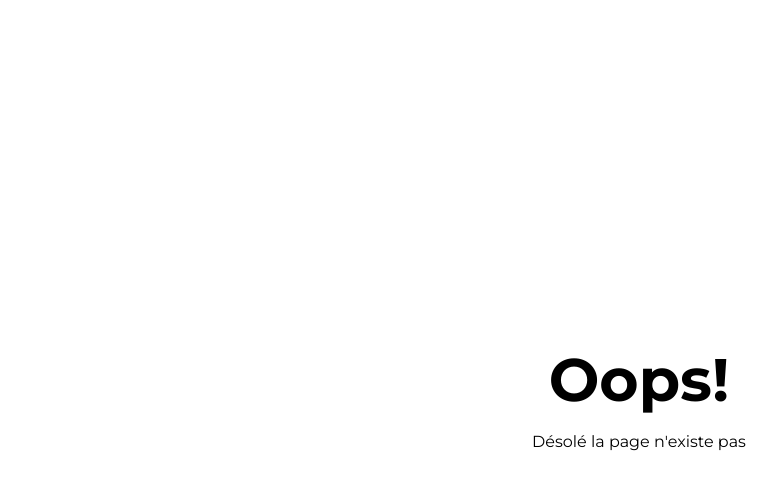
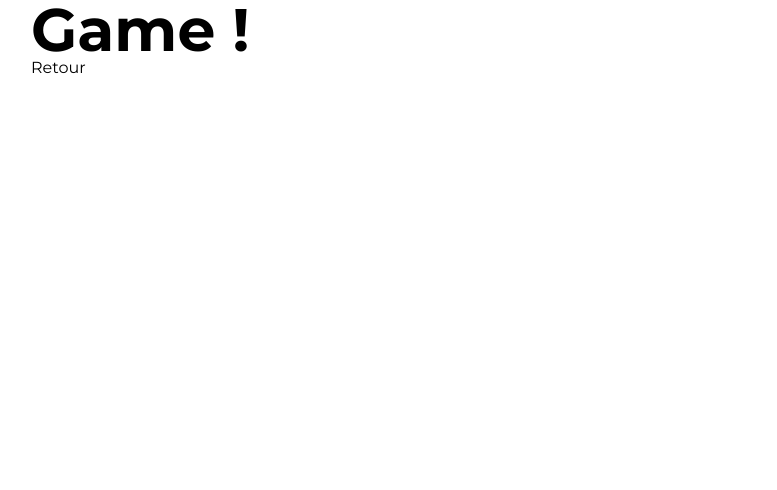
Before and after one commit to DorianHenry/tennis-game, a React (Vite) app: page /game/1 in a window 1280 px wide. Shown: the top 490 px of the page, without its empty margins (1-778 px from the left). Built offline with nearby package versions, Linux system fonts and the light colour scheme.

Commit message:
feat: add link to pages

```diff
--- a/src/main.tsx
+++ b/src/main.tsx
@@ -4,12 +4,17 @@ import { Home } from "./pages/home";
 import { createBrowserRouter, RouterProvider } from "react-router-dom";
 import { ErrorPage } from "./pages/Error/error";
 import "./styles/index.scss";
+import { Game } from "./pages/game";
 
 const router = createBrowserRouter([
   {
     path: "/",
     element: <Home />,
     errorElement: <ErrorPage />,
+  },
+  {
+    path: "game/:gameId",
+    element: <Game />,
   },
 ]);
 
--- /dev/null
+++ b/src/pages/game.tsx
@@ -0,0 +1,14 @@
+import { Link, useParams } from "react-router-dom";
+import { Container } from "../components/container";
+
+export function Game() {
+  const { gameId } = useParams();
+  return (
+    <Container>
+      <h1>Game !</h1>
+      <Link className="btn btn-primary" to={`/`}>
+        Retour
+      </Link>
+    </Container>
+  );
+}
--- a/src/pages/home.tsx
+++ b/src/pages/home.tsx
@@ -1,9 +1,10 @@
 import { Container } from "../components/container";
-
+import { Link } from "react-router-dom";
 export function Home() {
   return (
     <Container>
       <h1>Hello World </h1>
+      <Link to={`game/1`}>Aller vers le match</Link>
     </Container>
   );
 }
```
